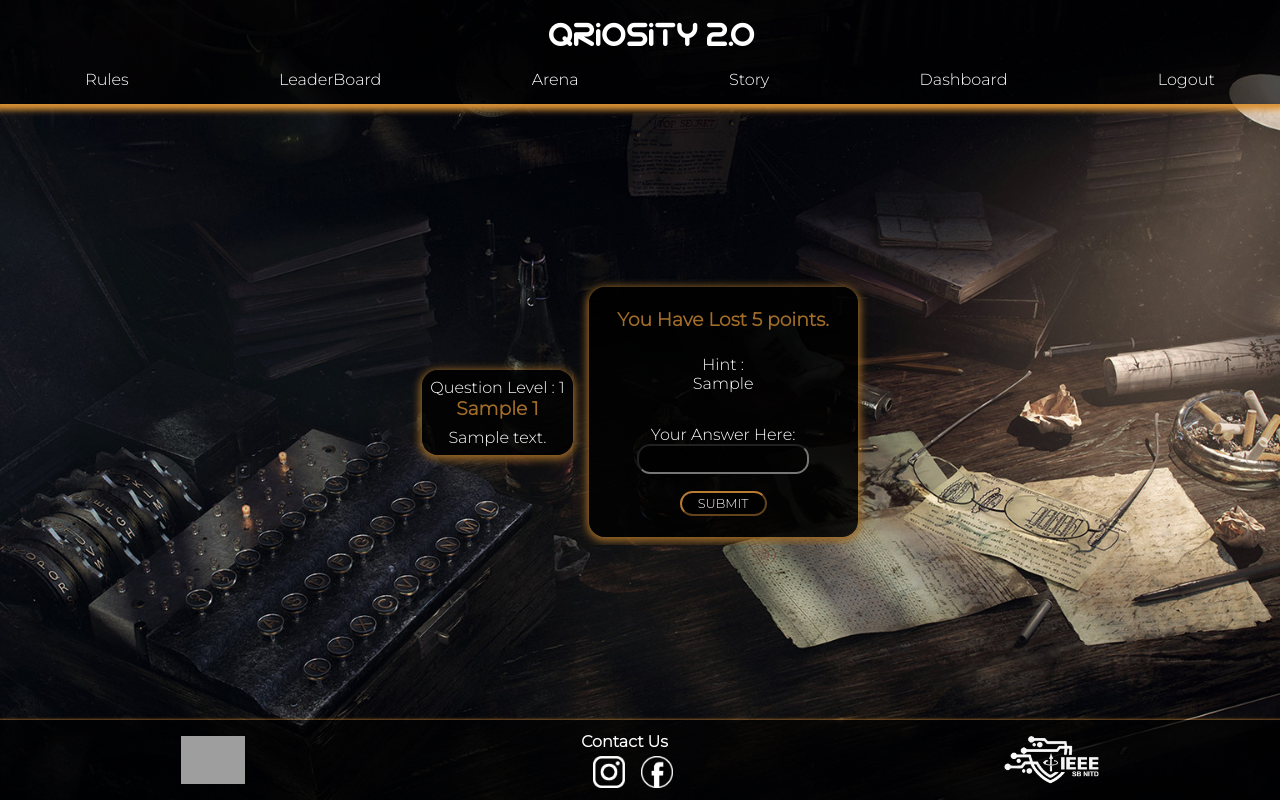
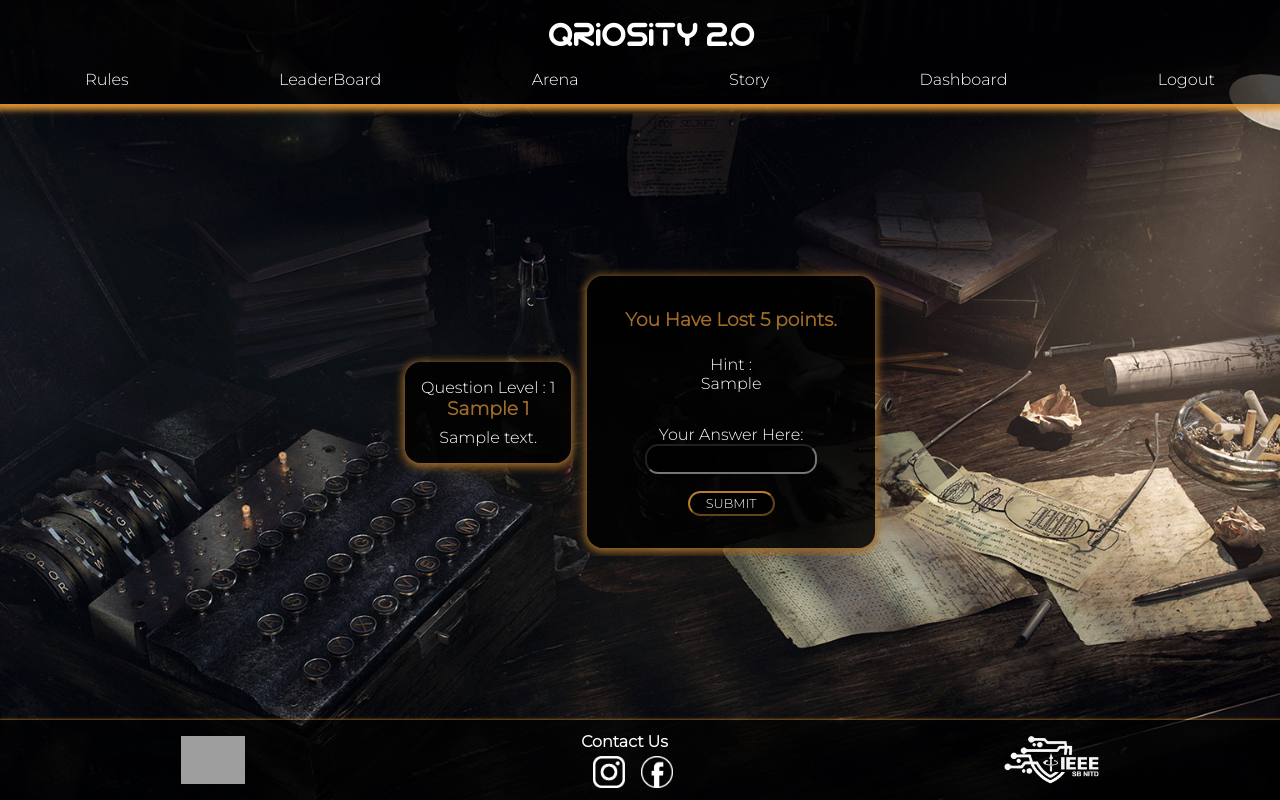
Before and after one commit to vam244/arcane_2, a Django app: page /quiz/hint/ in a window 1280 px wide. Run offline with Django 3.2, Linux system fonts and the light colour scheme; a user stored in the database is signed in; tables that the repository leaves empty hold one stand-in row (values such as "Sample post"); grey boxes are pictures that could not be loaded.

Commit message:
Update quiz.css

```diff
--- a/quiz/static/quiz/quiz.css
+++ b/quiz/static/quiz/quiz.css
@@ -98,5 +98,6 @@ pre {
 
     .content .blocks{
         max-width: 48%;
+        padding: 1rem;
     }
 }
```
